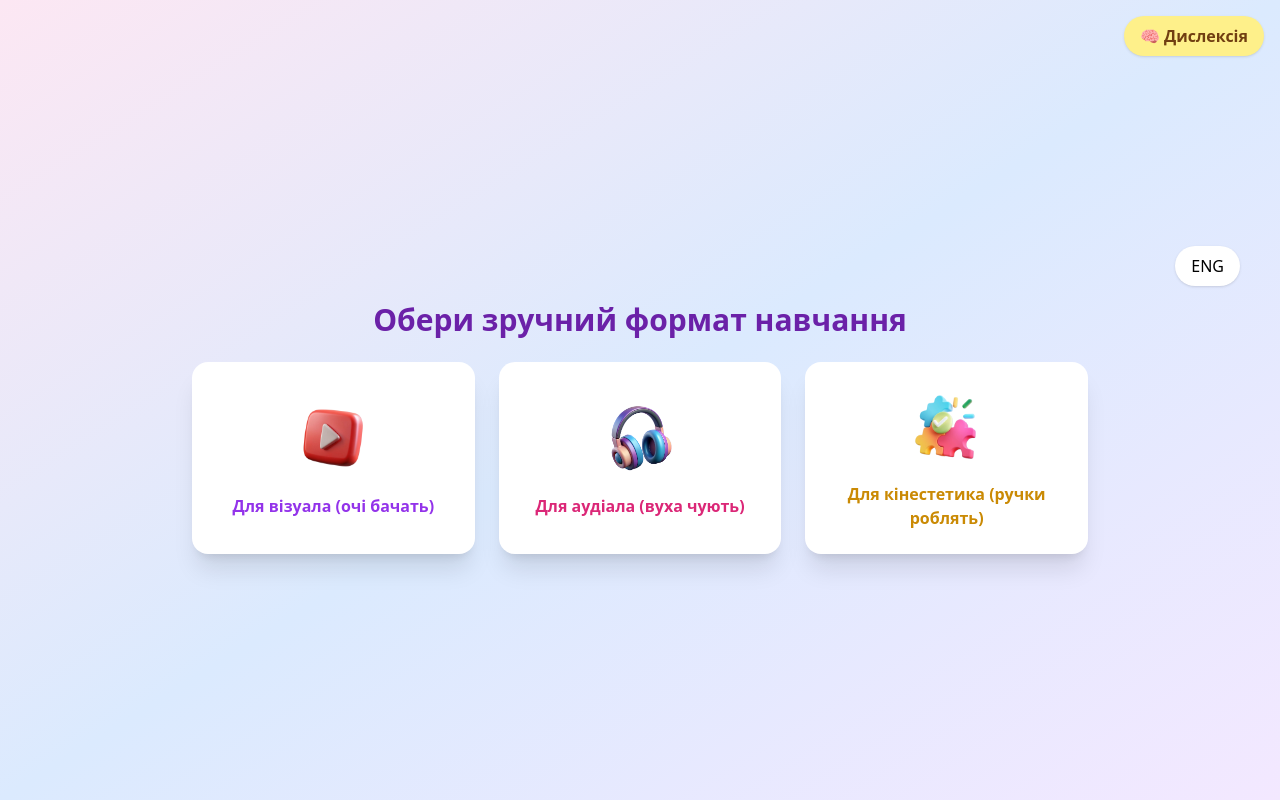
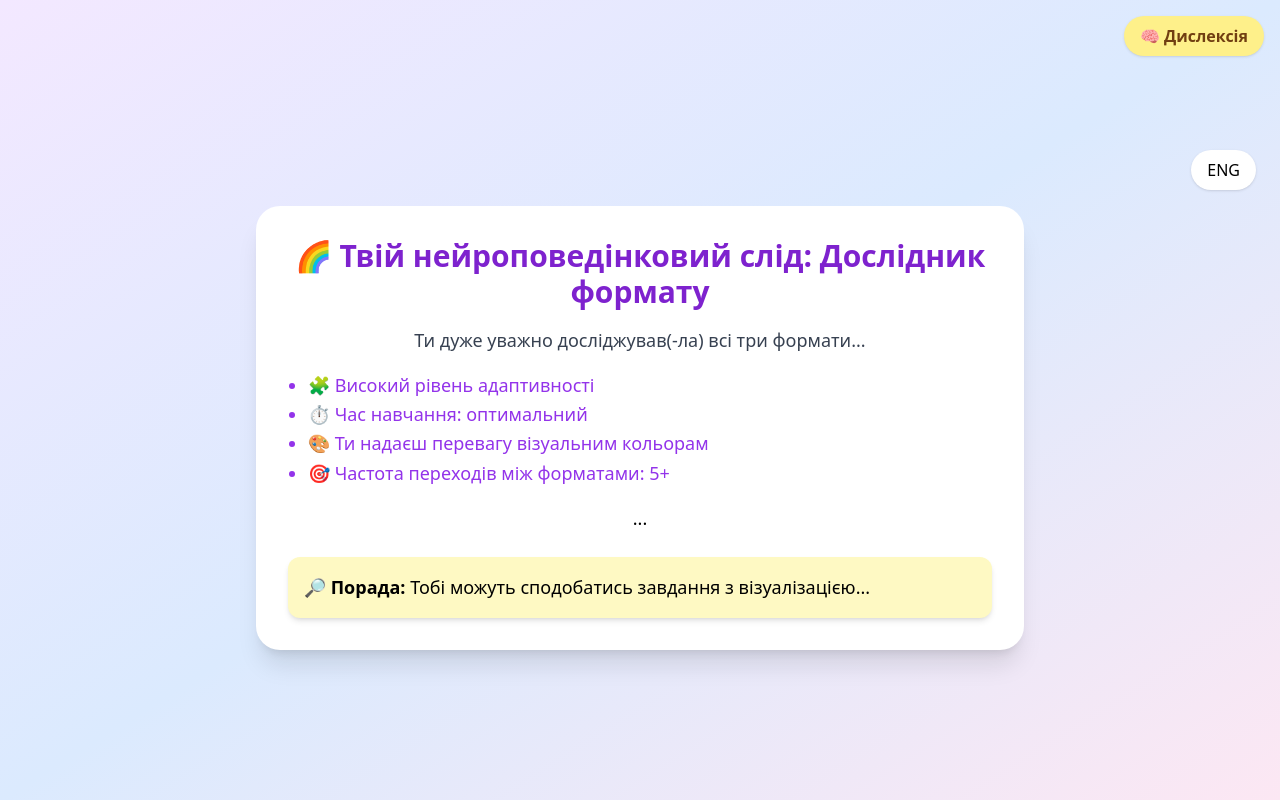
Before and after one commit to Milana-Budzanovska/learning, a React (Vite) app: page /neuro-report in a window 1280 px wide. Built offline with nearby package versions, Linux system fonts and the light colour scheme; the HTML template or start-up script is replaced by a standard one.

Commit message:
Update NeuroReport.tsx

```diff
--- a/src/NeuroReport.tsx
+++ b/src/NeuroReport.tsx
@@ -1,148 +1,148 @@
 import React, { useEffect, useState } from "react";
-import { useNavigate } from "react-router-dom";
 
 const translations = {
   uk: {
-    title: "Обери зручний формат навчання",
-    visual: "Для візуала (очі бачать)",
-    audio: "Для аудіала (вуха чують)",
-    kinesthetic: "Для кінестетика (ручки роблять)",
-    reportButton: "🧠 Переглянути нейрозвіт",
-    langSwitch: "ENG",
-    loadingText: "Проводиться аналіз активності: рухи миші, час фокусу, натискання..."
+    tip: "🔎 Порада:",
+    switchLang: "ENG"
   },
   en: {
-    title: "Choose your preferred learning format",
-    visual: "For Visual (Eyes see)",
-    audio: "For Аudials (Ears hear)",
-    kinesthetic: "For Kinesthetic (Hands do)",
-    reportButton: "🧠 View Neuro Report",
-    langSwitch: "УКР",
-    loadingText: "Analyzing your activity: mouse movements, focus time, clicks..."
+    tip: "🔎 Tip:",
+    switchLang: "УКР"
   }
 };
 
-const LearningMenu = () => {
-  const navigate = useNavigate();
-  const studentId = localStorage.getItem("studentId") || "123";
-
-  const [language, setLanguage] = useState<"uk" | "en">("uk");
-  const [visitedLessons, setVisitedLessons] = useState({
-    visual: false,
-    audio: false,
-    kinesthetic: false,
-  });
-  const [showLoader, setShowLoader] = useState(false);
+const NeuroReport: React.FC = () => {
+  const [report, setReport] = useState("");
+  const [lang, setLang] = useState<"uk" | "en">("uk");
 
   useEffect(() => {
-    const visual = localStorage.getItem("visited_visual") === "true";
-    const audio = localStorage.getItem("visited_audio") === "true";
-    const kinesthetic = localStorage.getItem("visited_kinesthetic") === "true";
-    setVisitedLessons({ visual, audio, kinesthetic });
-  }, []);
+    const reportKey = localStorage.getItem("report_result");
 
-  const handleSelect = (type: string) => {
-    localStorage.setItem(`visited_${type}`, "true");
-    localStorage.setItem(`time_${type}_start`, String(Date.now()));
-    navigate(`/${type}?studentId=${studentId}`);
-  };
+    const variants: Record<string, any> = {
+      visual: {
+        title: {
+          uk: "🌈 Твій нейроповедінковий слід: Дослідник формату",
+          en: "🌈 Your Neurobehavioral Trace: Format Explorer"
+        },
+        description: {
+          uk: "Ти дуже уважно досліджував(-ла) всі три формати...",
+          en: "You thoroughly explored all three formats..."
+        },
+        analysis: {
+          uk: [
+            "🧩 Високий рівень адаптивності",
+            "⏱️ Час навчання: оптимальний",
+            "🎨 Ти надаєш перевагу візуальним кольорам",
+            "🎯 Частота переходів між форматами: 5+"
+          ],
+          en: [
+            "🧩 High adaptability",
+            "⏱️ Optimal learning time",
+            "🎨 Preference for visual elements",
+            "🎯 Format switching frequency: 5+"
+          ]
+        },
+        tip: {
+          uk: "Тобі можуть сподобатись завдання з візуалізацією...",
+          en: "You might enjoy visualized and exploratory tasks!"
+        },
+        chart: `...` // Keep chart as is for simplicity
+      },
+      audio: {
+        title: {
+          uk: "⚡️ Твій слід: Швидкий розум із гіперфокусом",
+          en: "⚡️ Your Trace: Fast Mind with Hyperfocus"
+        },
+        description: {
+          uk: "Ти обрав(-ла) один формат...",
+          en: "You picked one format and stayed with it..."
+        },
+        analysis: {
+          uk: [
+            "🎧 Твій вибір — аудіоформат",
+            "⏳ Час на перегляд — менший за середній",
+            "🧠 Схильність до лінійної концентрації",
+            "🔁 Частота змін формату: низька"
+          ],
+          en: [
+            "🎧 Your choice — audio format",
+            "⏳ Viewing time — below average",
+            "🧠 Inclination to linear concentration",
+            "🔁 Format switching: low"
+          ]
+        },
+        tip: {
+          uk: "Спробуй іноді чергувати формати...",
+          en: "Try alternating formats — your brain likes it!"
+        },
+        chart: `...`
+      },
+      kinesthetic: {
+        title: {
+          uk: "🌟 Нейроповедінковий слід: Сенсорний мандрівник",
+          en: "🌟 Neurobehavioral Trace: Sensory Explorer"
+        },
+        description: {
+          uk: "Твої рухи, переміщення мишки...",
+          en: "Your movements, mouse actions..."
+        },
+        analysis: {
+          uk: [
+            "✋ Ти взаємодіяв(-ла) з вправами активно",
+            "🖱️ Рух мишки: високий",
+            "🌀 Частота змін формату — висока",
+            "🔊 Інтерес до звуків: помірний"
+          ],
+          en: [
+            "✋ You interacted with tasks actively",
+            "🖱️ Mouse activity: high",
+            "🌀 Format switching: high",
+            "🔊 Interest in sound: moderate"
+          ]
+        },
+        tip: {
+          uk: "Для тебе добре підійдуть ігрові завдання...",
+          en: "Game-based and interactive tasks work great for you."
+        },
+        chart: `...`
+      }
+    };
 
-  const handleReport = () => {
-    setShowLoader(true);
-    setTimeout(() => {
-      const end = Date.now();
-      const times = ["visual", "audio", "kinesthetic"].map(type => {
-        const start = Number(localStorage.getItem(`time_${type}_start`) || "0");
-        const duration = end - start;
-        return { type, duration: isNaN(duration) ? 0 : duration };
-      });
-      const max = times.reduce((prev, curr) => curr.duration > prev.duration ? curr : prev, times[0]);
-      localStorage.setItem("report_result", max.type);
-      navigate("/neuro-report");
-    }, 4000);
-  };
+    const selectedKey = reportKey && variants[reportKey] ? reportKey : "visual";
+    const selected = variants[selectedKey];
 
-  const allVisited = Object.values(visitedLessons).every(Boolean);
-  const t = translations[language];
+    const html = `
+      <h1 class="text-3xl font-bold text-purple-700 mb-4">${selected.title[lang]}</h1>
+      <p class="text-gray-700 mb-4">${selected.description[lang]}</p>
+      <ul class="list-disc pl-5 mb-4 text-left text-purple-600">
+        ${selected.analysis[lang].map((item) => `<li>${item}</li>`).join("")}
+      </ul>
+      ${selected.chart}
+      <div class="bg-yellow-100 p-4 rounded-xl shadow-md mt-6 text-left">
+        <strong>${translations[lang].tip}</strong> ${selected.tip[lang]}
+      </div>
+    `;
+    setReport(html);
+  }, [lang]);
 
   return (
-    <div className="min-h-screen bg-gradient-to-br from-pink-100 via-blue-100 to-purple-100 flex flex-col items-center justify-center p-4">
-      <div className="self-end mr-6 mb-4">
+    <div className="min-h-screen bg-gradient-to-br from-purple-100 via-blue-100 to-pink-100 flex flex-col items-center justify-center p-6">
+      <div className="self-end mb-4">
         <button
-          onClick={() => setLanguage(language === "uk" ? "en" : "uk")}
+          onClick={() => setLang(lang === "uk" ? "en" : "uk")}
           className="bg-white px-4 py-2 rounded-full shadow hover:bg-gray-100"
         >
-          {t.langSwitch}
+          {translations[lang].switchLang}
         </button>
       </div>
-
-      {!showLoader ? (
-        <>
-          <h1 className="text-3xl font-bold text-purple-800 mb-6">{t.title}</h1>
-
-          <div className="grid grid-cols-1 sm:grid-cols-3 gap-6 w-full max-w-4xl">
-            <LessonButton
-              type="visual"
-              title={t.visual}
-              color="text-purple-600"
-              image="/assets/1000043625-removebg-preview.png"
-              onClick={handleSelect}
-            />
-            <LessonButton
-              type="audio"
-              title={t.audio}
-              color="text-pink-600"
-              image="/assets/IMG_20250307_010159_215.png"
-              onClick={handleSelect}
-            />
-            <LessonButton
-              type="kinesthetic"
-              title={t.kinesthetic}
-              color="text-yellow-600"
-              image="/assets/1000043681-fotor-bg-remover-20250312224319.png"
-              onClick={handleSelect}
-            />
-          </div>
-
-          {allVisited && (
-            <button
-              onClick={handleReport}
-              className="mt-10 bg-gradient-to-r from-purple-600 to-pink-500 text-white text-lg px-8 py-3 rounded-full shadow-lg animate-pulse hover:scale-105 transition"
-            >
-              {t.reportButton}
-            </button>
-          )}
-        </>
-      ) : (
-        <div className="flex flex-col items-center justify-center text-center mt-20">
-          <div className="text-xl text-purple-700 mb-6 animate-pulse">{t.loadingText}</div>
-          <div className="w-20 h-20 border-8 border-purple-300 border-t-purple-600 rounded-full animate-spin"></div>
-        </div>
-      )}
+      <div className="bg-white max-w-3xl w-full rounded-3xl shadow-xl p-8 text-center">
+        <div
+          className="text-lg leading-relaxed"
+          dangerouslySetInnerHTML={{ __html: report }}
+        />
+      </div>
     </div>
   );
 };
 
-const LessonButton = ({
-  type,
-  title,
-  image,
-  onClick,
-  color,
-}: {
-  type: string;
-  title: string;
-  image: string;
-  onClick: (type: string) => void;
-  color: string;
-}) => (
-  <button
-    className="bg-white rounded-2xl shadow-xl p-6 hover:scale-105 transition transform text-center"
-    onClick={() => onClick(type)}
-  >
-    <img src={image} alt={title} className="mx-auto w-20 mb-4" />
-    <p className={`font-bold ${color}`}>{title}</p>
-  </button>
-);
-
-export default LearningMenu;
+export default NeuroReport;
```
